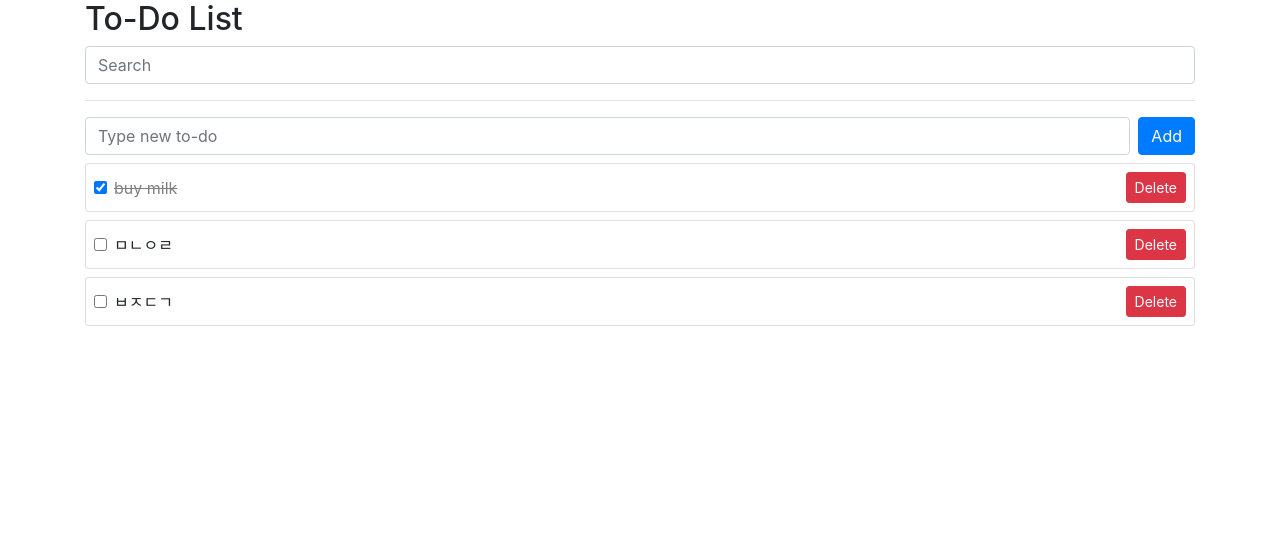
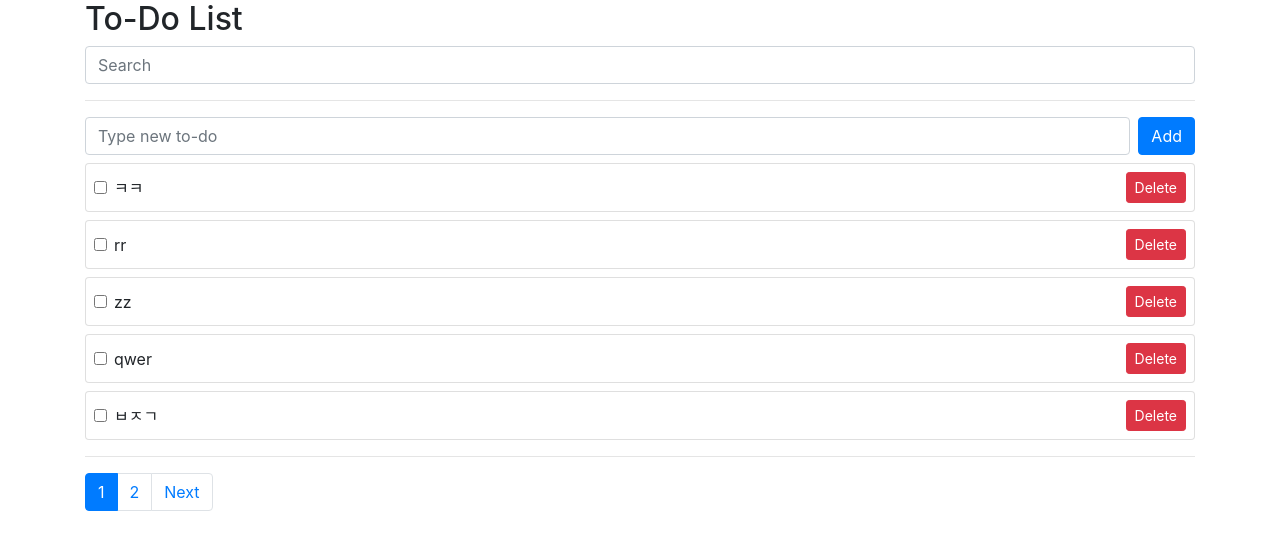
Before and after one commit to keyminy/vue3-todoList-Kossie, a Vue app: page / in a window 1280 px wide. Shown: the top 550 px of the page. Built offline with nearby package versions, Linux system fonts and the light colour scheme; data requests are answered from the project's data file.

Commit message:
pagination & 검색 기능 개선

```diff
--- a/db.json
+++ b/db.json
@@ -6,14 +6,44 @@
       "id": 3
     },
     {
-      "subject": "ㅁㄴㅇㄹ",
+      "subject": "6",
       "completed": false,
-      "id": 4
+      "id": 11
     },
     {
-      "subject": "ㅂㅈㄷㄱ",
+      "subject": "7",
       "completed": false,
-      "id": 5
+      "id": 12
+    },
+    {
+      "subject": "8",
+      "completed": false,
+      "id": 13
+    },
+    {
+      "subject": "ㅂㅈㄱ",
+      "completed": false,
+      "id": 14
+    },
+    {
+      "subject": "qwer",
+      "completed": false,
+      "id": 15
+    },
+    {
+      "subject": "zz",
+      "completed": false,
+      "id": 16
+    },
+    {
+      "subject": "rr",
+      "completed": false,
+      "id": 17
+    },
+    {
+      "subject": "ㅋㅋ",
+      "completed": false,
+      "id": 18
     }
   ]
 }
--- a/package.json
+++ b/package.json
@@ -10,7 +10,8 @@
   "dependencies": {
     "axios": "^1.2.1",
     "core-js": "^3.8.3",
-    "vue": "^3.2.13"
+    "vue": "^3.2.13",
+    "vue-router": "^4.1.6"
   },
   "devDependencies": {
     "@babel/core": "^7.12.16",
--- a/src/App.vue
+++ b/src/App.vue
@@ -6,23 +6,57 @@
         type="text"
         v-model="searchText"
         placeholder="Search"
+        @keyup.enter="searchTodo"
     >
     <hr/>
     <TodoSimpleFormVue @add-todo="addTodo"/>
     <div style="color: tomato">{{ error }}</div>
-    <div v-if="!filteredTodos.length">
+    <div v-if="!todos.length">
       추가된 Todo가 없습니다.
     </div>
     <TodoListVue
-      :todos="filteredTodos"
+      :todos="todos"
       @toggle-todo="toggleTodo"
       @delete-todo="deleteTodo"
     />
+    <hr>
+    <nav aria-label="Page navigation example">
+      <ul class="pagination">
+        <li
+          v-if="currentPage !== 1"
+          class="page-item">
+          <a style="cursor : pointer;"
+            class="page-link"
+            @click="getTodos(currentPage - 1)">
+            Previous
+          </a>
+        </li>
+        <li
+          v-for="page in numberOfPages"
+          :key="page"
+          class="page-item"
+          :class="currentPage === page ? 'active' : ''"
+        >
+          <a style="cursor : pointer;"
+          class="page-link" @click="getTodos(page)">
+            {{page}}
+          </a>
+        </li>
+        <li
+          v-if="numberOfPages !== currentPage"
+          class="page-item">
+          <a style="cursor : pointer;"
+          class="page-link" @click="getTodos(currentPage + 1)">
+            Next
+          </a>
+        </li>
+      </ul>
+    </nav>
   </div>
 </template>
 
 <script>
-import {ref,computed} from 'vue';
+import {ref,computed,watch} from 'vue';
 import TodoSimpleFormVue from './components/TodoSimpleForm.vue';
 import TodoListVue from './components/TodoList.vue';
 import axios from 'axios';
@@ -33,18 +67,31 @@
     TodoListVue
   },
   setup () {
-
     const todos = ref([]);
     const error = ref('');
+    /* 페이징 처리 변수들 */
+    const numberOfTodos = ref(0);
+    let limit = 5;
+    const currentPage = ref(1);
+    //총 Page의 수 = Todo갯수/limit
+    const numberOfPages = computed(() => {
+      //2.2 => 3으로 올림
+      return Math.ceil(numberOfTodos.value/limit);
+    });
+    const searchText = ref('');
 
     const todoStyle = {
       textDecoration: 'line-through',
       color: 'gray'
     };
 
-    const getTodos = async () => {
+    const getTodos = async (page = currentPage.value) => {
+      currentPage.value = page;
       try {
-        const res = await axios.get('http://localhost:3000/todos');
+        const res = await axios.get(
+          `http://localhost:3000/todos?_sort=id&_order=desc&subject_like=${searchText.value}&_page=${page}&_limit=${limit}`
+        );
+        numberOfTodos.value = res.headers['x-total-count'];
         todos.value=(res.data);
       } catch (err) {
         console.log(err);
@@ -62,11 +109,12 @@
       try {
         //DB에 todo를 저장
         //axios 2번째 인자 : 보낼 데이터(id는 AI값 자동)
-        const res = await axios.post('http://localhost:3000/todos',{
+        await axios.post('http://localhost:3000/todos',{
           subject : todo.subject,
           completed : todo.completed,
         });
-        todos.value.push(res.data);
+        getTodos(1);
+        //todos.value.push(res.data);
       } catch (err) {
         console.log(err);
         error.value = 'Something went wrong';
@@ -106,24 +154,37 @@
       const id = todos.value[idx].id;
       try {
         await axios.delete('http://localhost:3000/todos/' + id);
-        todos.value.splice(idx,1);
+        getTodos(1);
+        //todos.value.splice(idx,1);
       } catch (error) {
         console.log(error);
         error.value = 'Something went wrong';
       }
     }
 
-    const searchText = ref('');
-    const filteredTodos = computed(()=>{
-      if(searchText.value){
-        //검색결과가 있으면,filter된 [] Array리턴
-        return todos.value.filter(todo => {
-          return todo.subject.includes(searchText.value);
-        });
-      }
-      //검색결과가 없다면 기존의 [] Array return
-      return todos.value;
+    let timeout = null;
+    const searchTodo = () => {
+      //enter 버튼 입력 시, 기존의 setTimeout취소 로직
+      clearTimeout(timeout);
+      getTodos(1);//검색하기
+    };
+    watch(searchText, () => {
+      //새로운 text입력 시, 기존의 setTimeout취소 로직
+      clearTimeout(timeout);
+      timeout = setTimeout(() => {
+        getTodos(1);
+      },2000);
     });
+    // const filteredTodos = computed(()=>{
+    //   if(searchText.value){
+    //     //검색결과가 있으면,filter된 [] Array리턴
+    //     return todos.value.filter(todo => {
+    //       return todo.subject.includes(searchText.value);
+    //     });
+    //   }
+    //   //검색결과가 없다면 기존의 [] Array return
+    //   return todos.value;
+    // });
 
     return {
       todos,
@@ -132,9 +193,12 @@
       deleteTodo,
       toggleTodo,
       searchText,
-      filteredTodos,
+      //filteredTodos,
       error,
-      getTodos
+      getTodos,
+      numberOfPages,
+      currentPage,
+      searchTodo
     }
   }
 }
```
Also changed, not shown: 1 other file (tests, documents, lock files or other folders).
